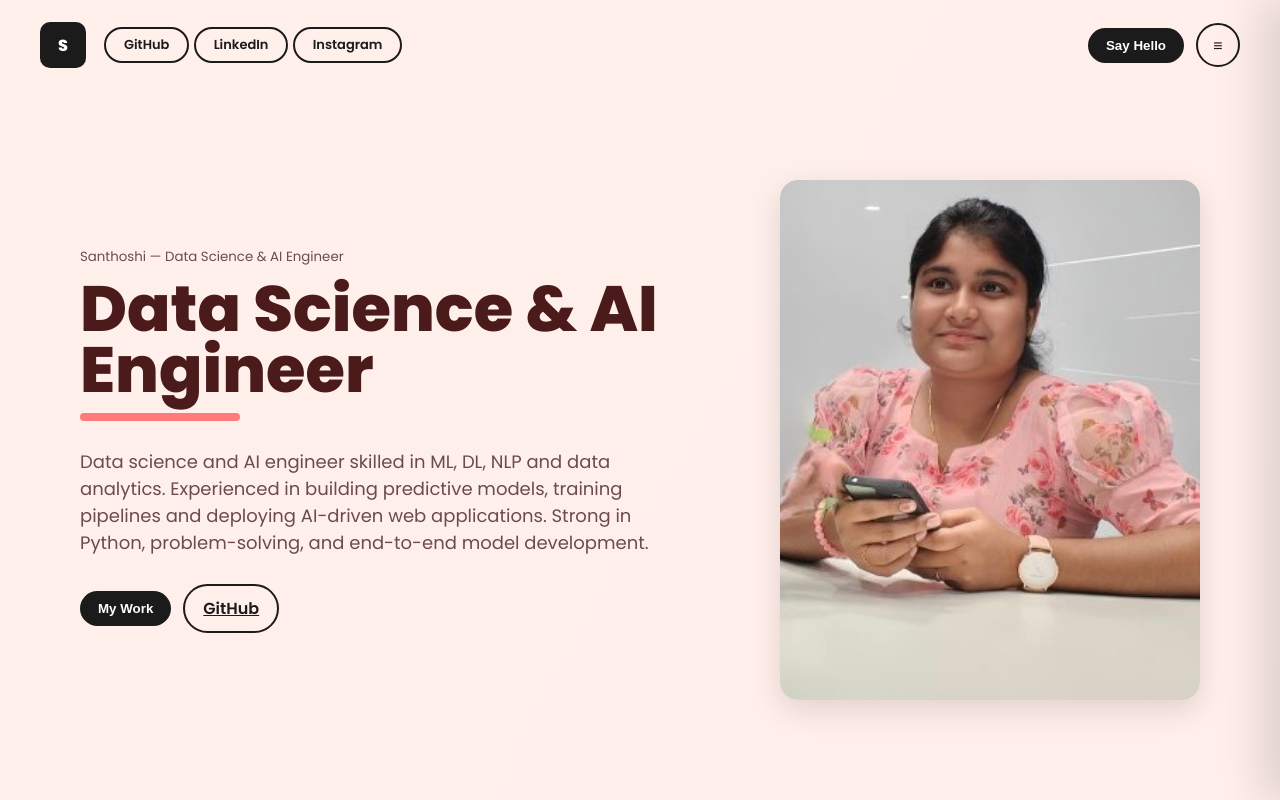
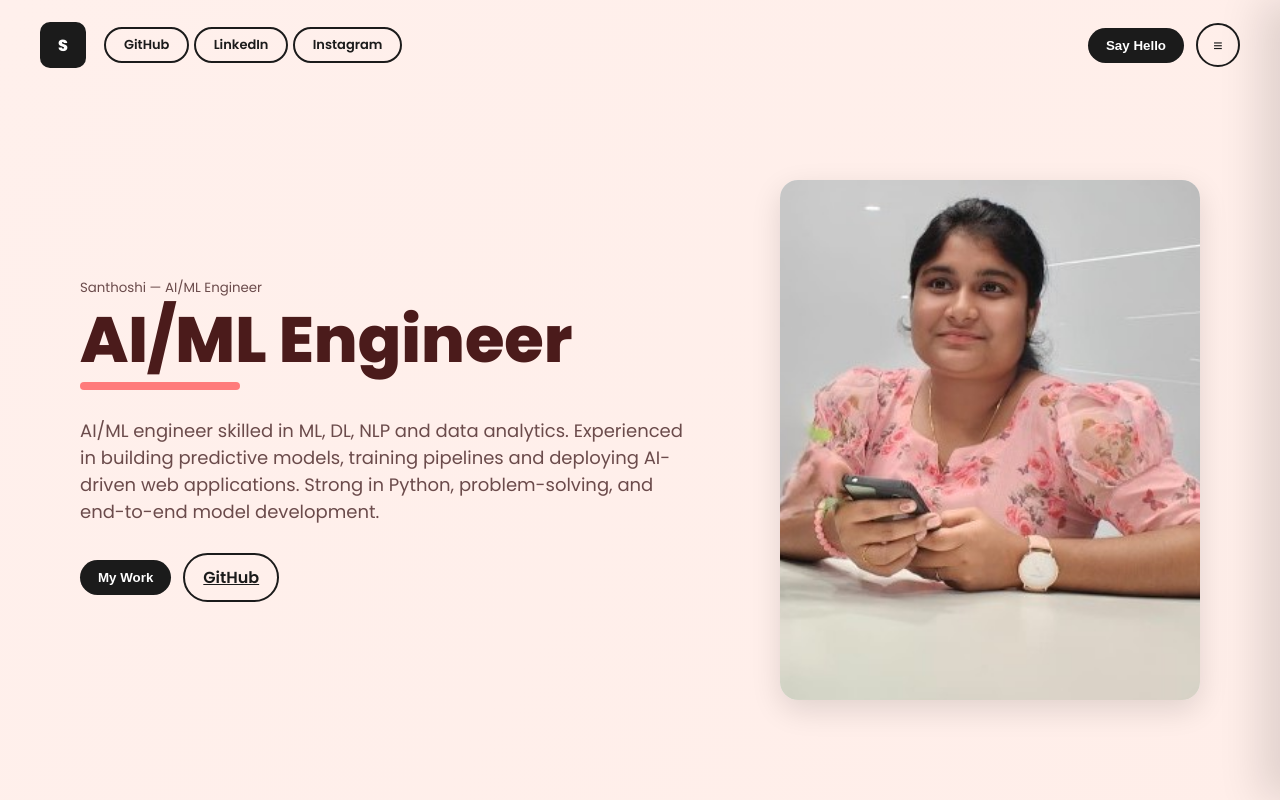
Before and after one commit to santhoshi31/My-Portfolio, a plain HTML site: page index.html in a window 1280 px wide. Shown: the top 800 px of the page. Drawn offline with Linux system fonts and the light colour scheme.

Commit message:
index.html

```diff
--- a/index.html
+++ b/index.html
@@ -3,7 +3,7 @@
 <head>
   <meta charset="utf-8" />
   <meta name="viewport" content="width=device-width, initial-scale=1" />
-  <title>Santhoshi — Data Science & AI Engineer</title>
+  <title>Santhoshi — AI/ML Engineer</title>
   <link href="https://fonts.googleapis.com/css2?family=Poppins:wght@300;400;600;800&display=swap" rel="stylesheet">
   <style>
     :root{
@@ -123,10 +123,10 @@
   <main class="slide-container">
     <section class="hero slide-in">
       <div class="intro">
-        <small>Santhoshi — Data Science & AI Engineer</small>
-        <h1 class="title">Data Science & AI Engineer</h1>
+        <small>Santhoshi — AI/ML Engineer</small>
+        <h1 class="title">AI/ML Engineer</h1>
         <div class="underline" aria-hidden></div>
-        <p class="lead">Data science and AI engineer skilled in ML, DL, NLP and data analytics. Experienced in building predictive models, training pipelines and deploying AI-driven web applications. Strong in Python, problem-solving, and end-to-end model development.</p>
+        <p class="lead">AI/ML engineer skilled in ML, DL, NLP and data analytics. Experienced in building predictive models, training pipelines and deploying AI-driven web applications. Strong in Python, problem-solving, and end-to-end model development.</p>
 
         <div style="margin-top:28px;display:flex;gap:12px;align-items:center">
           <button class="btn" id="myWork">My Work</button>
```
